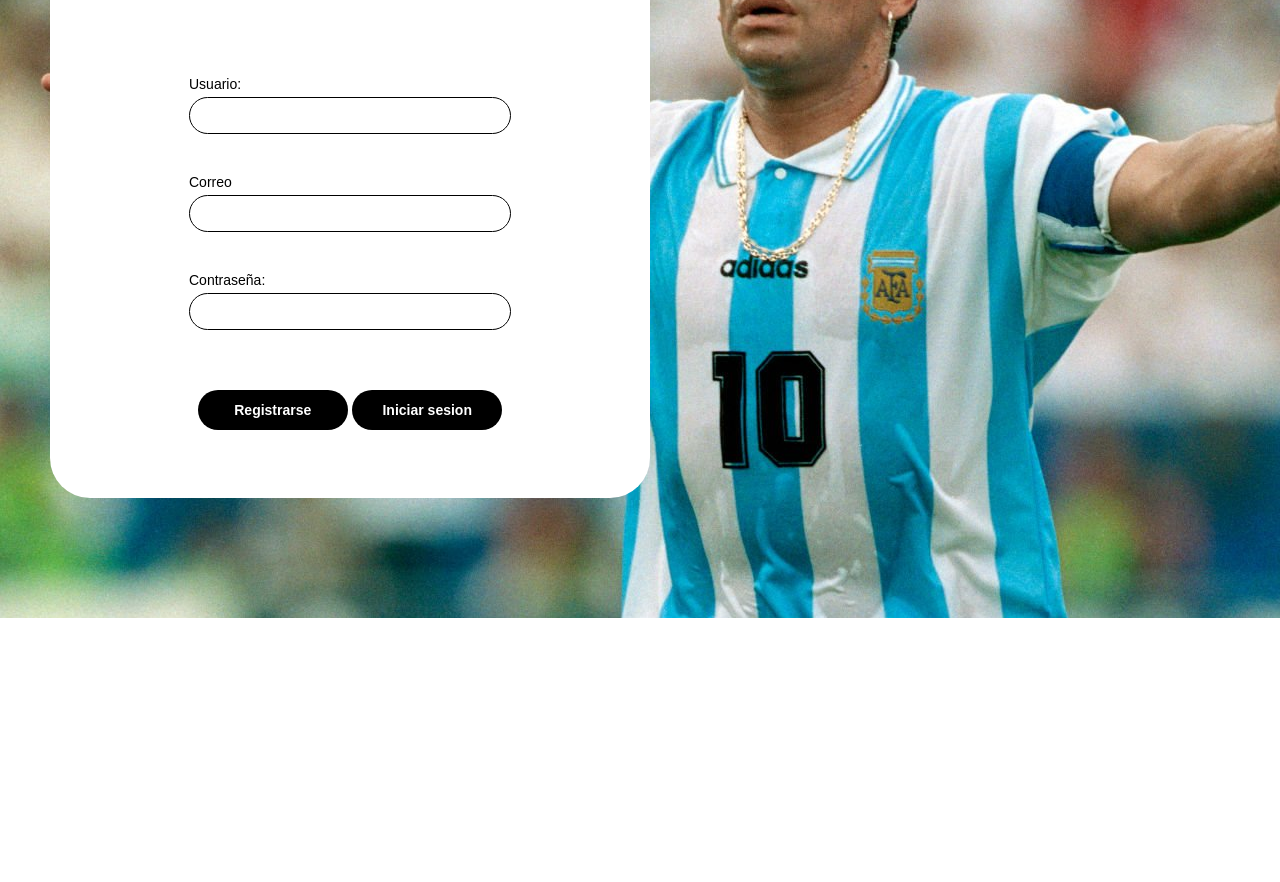
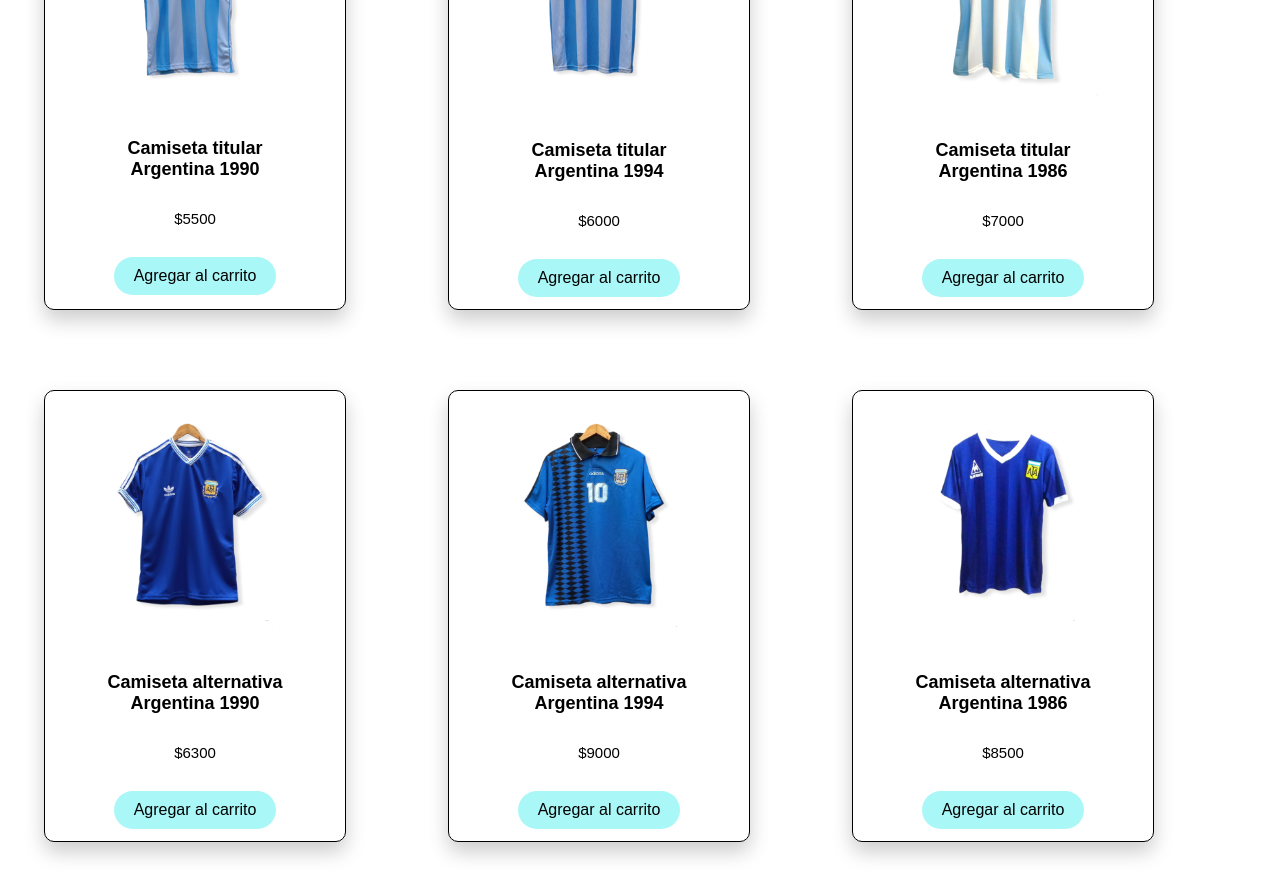
Before and after one commit to ThomasBuchcheister/preEntrega3, a website: page index.html in a window 1280 px wide. Shown: the part 332-1214 px from the top of the page. Before the commit the page ends 950 px from the top, so only its background shows below. Drawn offline with Linux system fonts and the light colour scheme; some packages are replaced by stand-ins of ours; a script that the page names is missing.

Commit message:
Add files via upload

```diff
--- a/index.html
+++ b/index.html
@@ -6,7 +6,7 @@
     <meta name="viewport" content="width=device-width, initial-scale=1.0">
     <script src="//cdn.jsdelivr.net/npm/sweetalert2@11"></script>
     <link rel="stylesheet" href="../style/style.css">
-    <title>Iniciar sesion</title>
+    <title>Products</title>
 </head>
 <body>
 
@@ -50,7 +50,7 @@
         </div>
     </div>
 
-    <div class="body">
+    <div class="bodyProducts">
         <!--Menu-->
         <div id="menu">
             <ul id="menuItems">
@@ -87,40 +87,111 @@
         </div>
         <!--Fin login-->
 
-        <body class="registerPage">
-            <div class="containerRegisterPage">
 
-                <div class="itemsRegister">
+        <!--Productos-->
 
-                    <h1>Bienvenido a D10S Indumentaria!</h1>
-                    <div class="dataRegister">
-                        <label for="">Usuario:</label>
-                        <input type="text" id="nombreUsuario">
+        <div class="container">
 
-                        <label for="">Correo</label>
-                        <input type="email" id="correoUsuario">
+            <div class="containerCards">
 
-                        <label for="">Contraseña:</label>
-                        <input type="password" id="contrasenaUsuario">
+                <div id="card1" class="card">
+                    <div class="cardContent">
+                        <img src="../images/camisetas/titular_1990.png" alt="titular_1990">
+                        <div class="cardImg">
+
+                        </div>
+                        <div class="cardInfo">
+                            <h5 class="nombreProducto">Camiseta titular Argentina 1990</h5>
+                            <span class="precioItem">$5500</span>
+                            <div class="agregarCarrito">Agregar al carrito</div>
+                            <small id="id">1</small>
+                        </div>
                     </div>
+                </div>
 
-                    <div class="buttonsRegisterPage">
-                        <button id="register">Registrarse</button>
-                        <button id="loginRegister"><a href="../html/login.html">Iniciar sesion</a></button>
+                <div id="card2" class="card">
+                    <div class="cardContent">
+                        <div class="cardImg">
+                            <img src="../images/camisetas/titular_1994.png" alt="titular_1994">
+                        </div>
+                        <div class="cardInfo">
+                            <h5 class="nombreProducto">Camiseta titular Argentina 1994</h5>
+                            <span class="precioItem">$6000</span>
+                            <div class="agregarCarrito">Agregar al carrito</div>
+                            <small id="id">2</small>
+                        </div>
+                    </div>
+                </div>
 
+                <div id="card3" class="card">
+                    <div class="cardContent">
+                        <div class="cardImg">
+                            <img src="../images/camisetas/titular_1986.png" alt="titular_1986">
+                        </div>
+                        <div class="cardInfo">
+                            <h5 class="nombreProducto">Camiseta titular Argentina 1986</h5>
+                            <span class="precioItem">$7000</span>
+                            <div class="agregarCarrito">Agregar al carrito</div>
+                            <small id="id">3</small>
+                        </div>
                     </div>
+                </div>
+
+                <div id="card4" class="card">
+                    <div class="cardContent">
+                        <div class="cardImg">
+                            <img src="../images/camisetas/alternativa_1990.png" alt="alternativa_1990">
+                        </div>
+                        <div class="cardInfo">
+                            <h5 class="nombreProducto">Camiseta alternativa Argentina 1990</h5>
+                            <span class="precioItem">$6300</span>
+                            <div class="agregarCarrito">Agregar al carrito</div>
+                            <small id="id">4</small>
+                        </div>
+                    </div>
+                </div>
+
+                <div id="card5" class="card">
+                    <div class="cardContent">
+                        <div class="cardImg">
+                            <img src="../images/camisetas/alternativa_1994.png" alt="alternativa_1994">
+                        </div>
+                        <div class="cardInfo">
+                            <h5 class="nombreProducto">Camiseta alternativa Argentina 1994</h5>
+                            <span class="precioItem">$9000</span>
+                            <div class="agregarCarrito">Agregar al carrito</div>
+                            <small id="id">5</small>
+                        </div>
+                    </div>
+                </div>
+
+                <div id="card6" class="card">
+                    <div class="cardContent">
+                        <div class="cardImg">
+                            <img src="../images/camisetas/alternativa_1986.png" alt="alternativa_1986">
+                        </div>
+                        <div class="cardInfo">
+                            <h5 class="nombreProducto">Camiseta alternativa Argentina 1986</h5>
+                            <span class="precioItem">$8500</span>
+                            <div class="agregarCarrito">Agregar al carrito</div>
+                            <small id="id">6</small>
+                        </div>
+                    </div>
+                </div>
 
 
-                </div>
+            </div>
 
 
 
 
-
-            </div>
-        </body>
+        </div>
 
 
-    <script src="../products.js"></script>
+
+    </div>
+
+
+   <script src="../products.js"></script>
 </body>
 </html>
```
